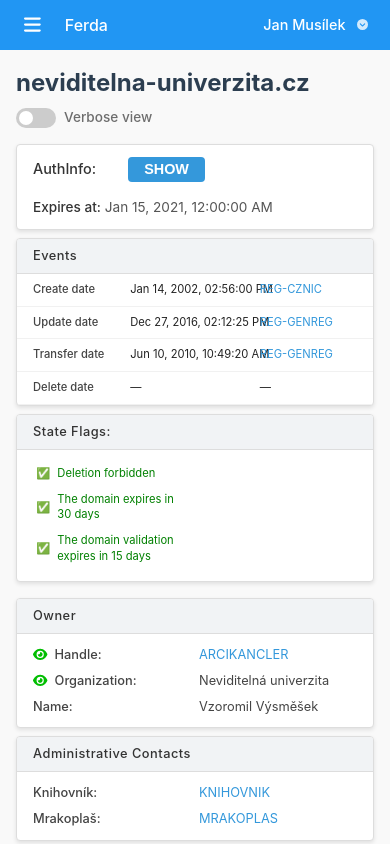
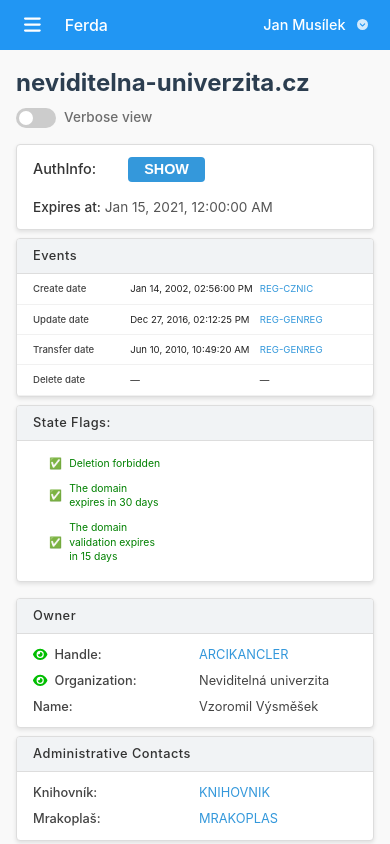
Before and after one commit to lukaskourilcz/secret-uni, a Vue app: page / in a window 390 px wide. Built offline with nearby package versions, Linux system fonts and the light colour scheme.

Commit message:
sidebar fix

```diff
--- a/src/components/AppShell.vue
+++ b/src/components/AppShell.vue
@@ -87,7 +87,7 @@ import { FontAwesomeIcon } from "@fortawesome/vue-fontawesome";
   flex-direction: column;
 }
 
-@media (max-width: 639px) {
+@media (max-width: 1180px) {
   .sidebar {
     display: none;
   }
--- a/src/components/AuthInfo.vue
+++ b/src/components/AuthInfo.vue
@@ -88,7 +88,7 @@ function toggle() {
   color: #555;
 }
 
-@media (max-width: 480px) {
+@media (max-width: 500px) {
 
   .expires {
     margin-top: -1rem;
--- a/src/components/EventsTable.vue
+++ b/src/components/EventsTable.vue
@@ -106,4 +106,12 @@ function formatDate(dateStr) {
   }
 }
 
+@media (max-width: 400px) {
+
+  .table-row {
+  font-size: 0.6rem;
+
+  }
+}
+
 </style>
--- a/src/components/StateFlags.vue
+++ b/src/components/StateFlags.vue
@@ -97,7 +97,8 @@ const columns = computed(() => {
   align-items: center;
   gap: 0.25rem;
   font-size: 0.8rem;
-  margin: 0.2rem;
+  padding: 0.2rem 1rem;
+
 }
 
 .icon {
@@ -122,4 +123,14 @@ const columns = computed(() => {
     font-size: 0.7rem;
   }
 }
+
+@media (max-width: 400px) {
+
+.flag-row {
+    font-size: 0.65rem;
+  }
+  .icon {
+    font-size: 0.65rem;
+  }
+}
 </style>
```
